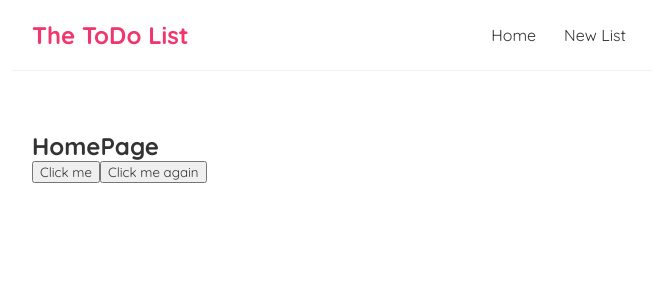
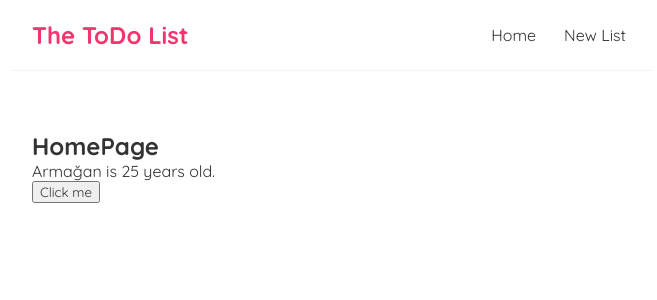
Before and after one commit to erdemburak/React-Beginner, a React (Create React App) app: page / in a window 1280 px wide. Shown: the top 300 px of the page, without its empty margins (308-965 px from the left). Built offline with nearby package versions, Linux system fonts and the light colour scheme.

Commit message:
Using State (useState hook)

```diff
--- a/src/Home.js
+++ b/src/Home.js
@@ -1,18 +1,20 @@
+import { useState } from 'react';
+
 const Home = () => {
+    //let name = 'Armağan';
+    const [name, setName] = useState('Armağan');
+    const [age, setAge] = useState('25');
 
     const handleClick = () => {
-        console.log('Hello');
-    }
-
-    const handleClickAgain = (name) => {
-        console.log('Hello ' + name);
+        setName('Armağanim');
+        setAge('19');
     }
 
     return (
         <div className="home">
             <h2>HomePage</h2>
+            <p>{name} is {age} years old.</p>
             <button onClick={handleClick}>Click me</button>
-            <button onClick={() => handleClickAgain('Armağan')}>Click me again</button>
         </div>
      );
 }
```
